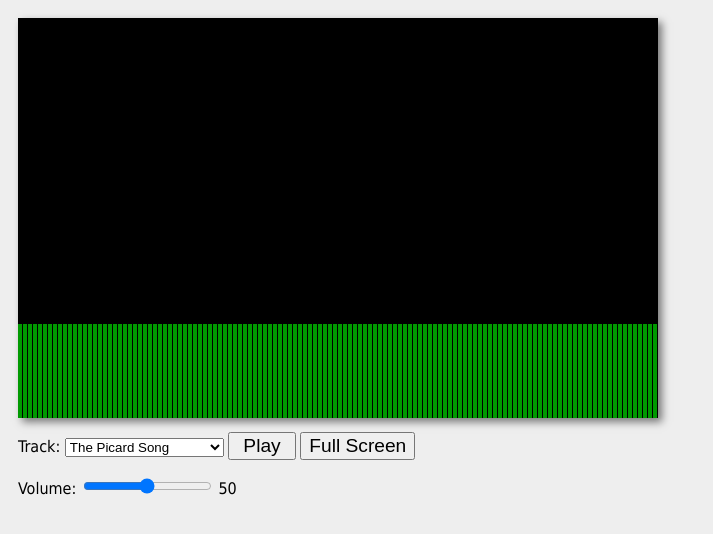
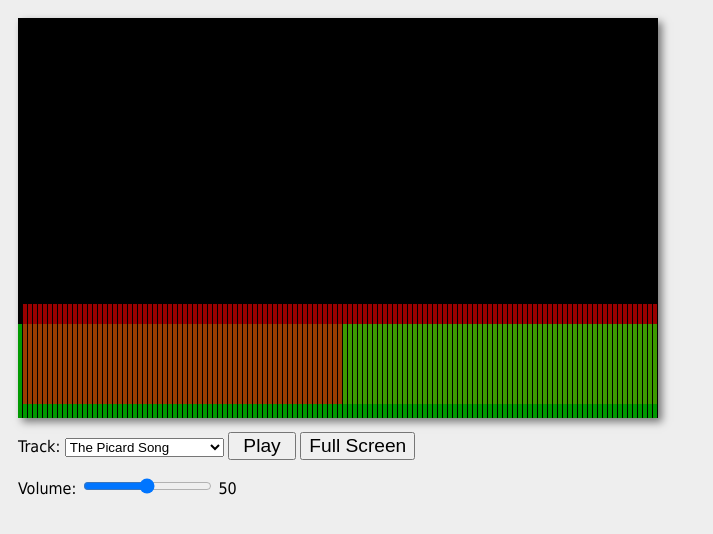
Before and after one commit to dan-singer/IGME-330, a plain HTML site: page exercises/web-audio-viz-start-NEW/web-audio-1.html in a window 1280 px wide. Shown: the whole page, without its empty margins (0-713 px from the left). Drawn offline with Linux system fonts and the light colour scheme.

Commit message:
Start audioviz1

```diff
--- a/exercises/web-audio-viz-start-NEW/web-audio-1.html
+++ b/exercises/web-audio-viz-start-NEW/web-audio-1.html
@@ -207,6 +207,8 @@
 				// remember we have to draw our bars left-to-right and top-down
 				drawCtx.fillRect(i * (barWidth + barSpacing),topSpacing + 256-audioData[i],barWidth,barHeight);
 
+				drawCtx.fillStyle = "rgba(255,0,0,0.6)";
+				drawCtx.fillRect(640 - i * (barWidth + barSpacing), topSpacing + 256 - audioData[i] - 20, barWidth, barHeight);
 			}
 
 		}
```
